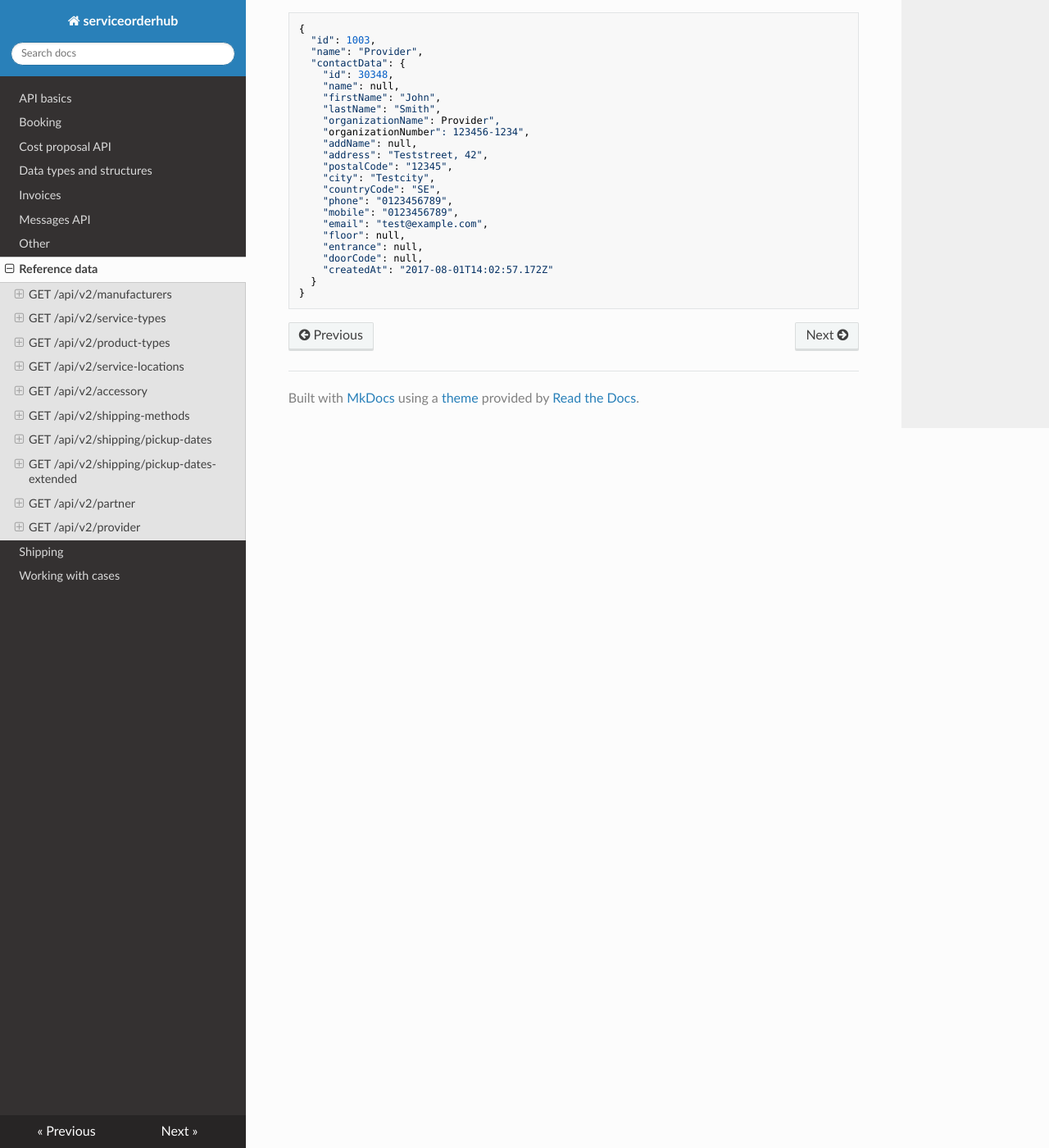
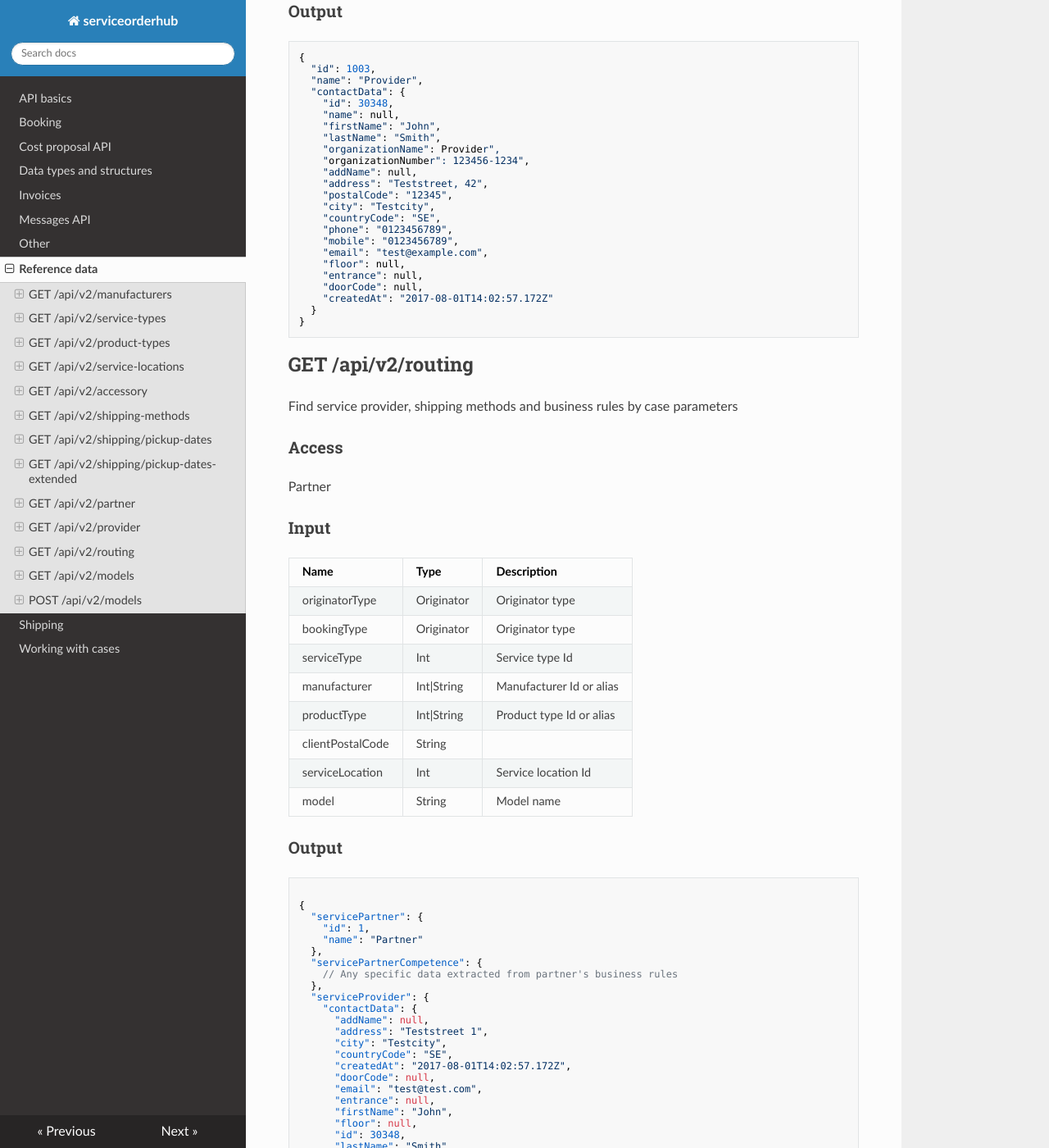
Before and after one commit to infocareworkshop/serviceorderhub-docs, an MkDocs documentation site: the page built from docs/Reference data.md, in a window 1280 px wide and 1400 px high, scrolled down 7610 px. Shown: the whole window at 82% size. Built offline with MkDocs 1.6.1, drawn with Linux system fonts in a browser that asks for light colours; nearby versions of some CDN libraries; some of the changed text lies outside the part shown.

Commit message:
Models and small changes

````diff
--- a/docs/Reference data.md
+++ b/docs/Reference data.md
@@ -95,7 +95,7 @@
 |--------------------|---------------|----------------------------|
 | originatorType\*   | Originator    | Originator type            |
 | bookingType\*      | BookingType   |                            |
-| serviceType\*      | Int           | Service type Id            |
+| serviceType        | Int           | Service type Id            |
 | manufacturer\*     | Int\|String   | Manufacturer Id or alias   |
 | productType        | Int\|String   | Product type Id or alias   |
 | clientPostalCode   | String        |                            |
@@ -141,7 +141,7 @@
 | Name               | Type          | Description                |
 |--------------------|---------------|----------------------------|
 | originatorType\*   | Originator    | Originator type            |
-| bookingType\*      | BookingType   |                            |
+| bookingType\*      | BookingType   | Booking type               |
 | serviceType\*      | Int           | Service type Id            |
 | manufacturer\*     | Int\|String   | Manufacturer Id or alias   |
 | productType\*      | Int\|String   | Product type Id or alias   |
@@ -212,6 +212,7 @@
 | Name                | Type          | Description                |
 |---------------------|---------------|----------------------------|
 | originatorType\*    | Originator    | Originator type            |
+| bookingType\*       | BookingType   | Booking type               |
 | serviceType\*       | Int           | Service type Id            |
 | manufacturer\*      | Int\|String   | Manufacturer Id or alias   |
 | productType\*       | Int\|String   | Product type Id or alias   |
@@ -392,3 +393,151 @@
   }
 }
 ```
+
+## GET /api/v2/routing
+
+Find service provider, shipping methods and business rules by case parameters
+
+### Access
+
+Partner
+
+### Input
+
+| Name                | Type          | Description                |
+|---------------------|---------------|----------------------------|
+| originatorType      | Originator    | Originator type            |
+| bookingType         | Originator    | Originator type            |
+| serviceType         | Int           | Service type Id            |
+| manufacturer        | Int\|String   | Manufacturer Id or alias   |
+| productType         | Int\|String   | Product type Id or alias   |
+| clientPostalCode    | String        |                            |
+| serviceLocation     | Int           | Service location Id        |
+| model               | String        | Model name                 |
+
+### Output
+
+```
+
+{
+  "servicePartner": {
+    "id": 1,
+    "name": "Partner"
+  },
+  "servicePartnerCompetence": {
+    // Any specific data extracted from partner's business rules
+  },
+  "serviceProvider": {
+    "contactData": {
+      "addName": null,
+      "address": "Teststreet 1",
+      "city": "Testcity",
+      "countryCode": "SE",
+      "createdAt": "2017-08-01T14:02:57.172Z",
+      "doorCode": null,
+      "email": "test@test.com",
+      "entrance": null,
+      "firstName": "John",
+      "floor": null,
+      "id": 30348,
+      "lastName": "Smith",
+      "mobile": "1234567890",
+      "name": null,
+      "organizationName": "Workshop",
+      "organizationNumber": "123456",
+      "phone": "1234567890",
+      "postalCode": "1234"
+    },
+    "id": 1,
+    "name": "Workshop"
+  },
+  "serviceProviderCompetence": {
+    // Any specific data extracted from service provider's business rules
+  },
+  "shippingMethods": [
+    // All available shipment methods
+  ]
+}
+
+```
+
+## GET /api/v2/models
+
+Find models
+
+### Access
+
+any
+
+### Input
+
+| Name                | Type          | Description                       |
+|---------------------|---------------|-----------------------------------|
+| manufacturer        | Int\|String   | Manufacturer Id or alias          |
+| productType         | Int\|String   | Product type Id or alias          |
+| model\*             | String        | Model name                        |
+| limit               | Int           | Number of results (10 by default) |
+
+
+### Example
+
+`/api/v2/models?manufacturer=acer&model=aspire&limit=1`
+
+### Output
+
+```
+[
+  {
+    "createdAt": "2019-05-21T09:45:04.000Z",
+    "id": 845,
+    "manufacturer": {
+      "externalData": null,
+      "id": 1006,
+      "name": "Acer"
+    },
+    "manufacturerId": 1006,
+    "name": "aspire",
+    "productType": {
+      "externalData": null,
+      "id": 1004,
+      "name": "Notebook",
+      "properties": {
+        "allowPassword": true,
+        "requireSerial": true
+      }
+    },
+    "productTypeId": 1004,
+    "tags": [],
+    "updatedAt": "2019-05-21T09:45:04.000Z"
+  }
+]
+```
+
+## POST /api/v2/models
+
+Update models
+
+### Access
+
+any
+
+### Input
+
+Array of model objects:
+
+| Name                | Type          | Description                       |
+|---------------------|---------------|-----------------------------------|
+| manufacturer\*      | Int\|String   | Manufacturer Id or alias          |
+| productType\*       | Int\|String   | Product type Id or alias          |
+| name\*              | String        | Model name                        |
+| id                  | Int           | Id in the model registry          |
+| tags                | Array<Int>    | Assigned tags                     |
+
+If you omit "id" key then the model from the request will be matched with all existing models
+and created new record if necessary.
+
+To change name you should always pass "id" key.
+
+### Output
+
+List of modified models
````
Also changed, not shown: docs/Booking.md (+1 -1 lines), docs/Working with cases.md (+2 -0 lines).
